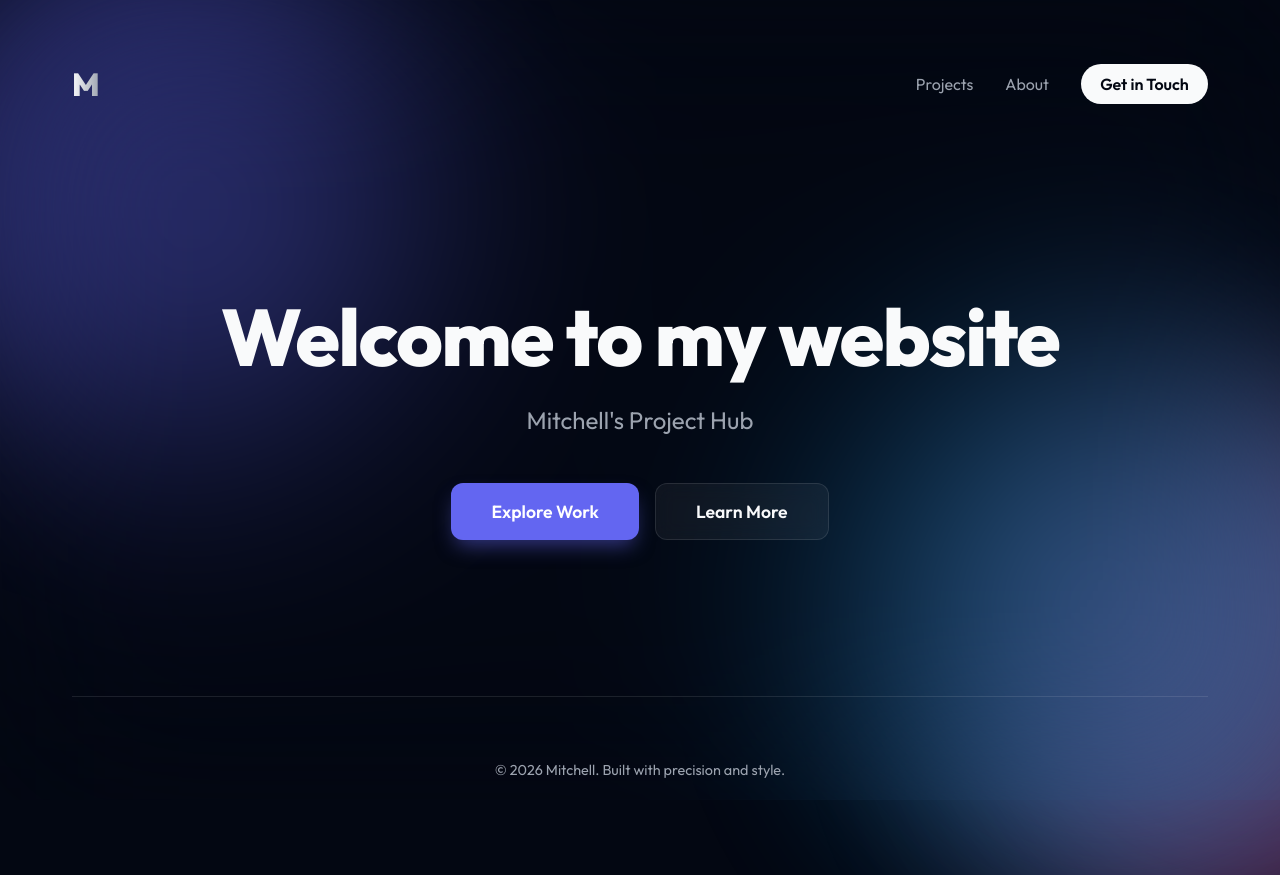
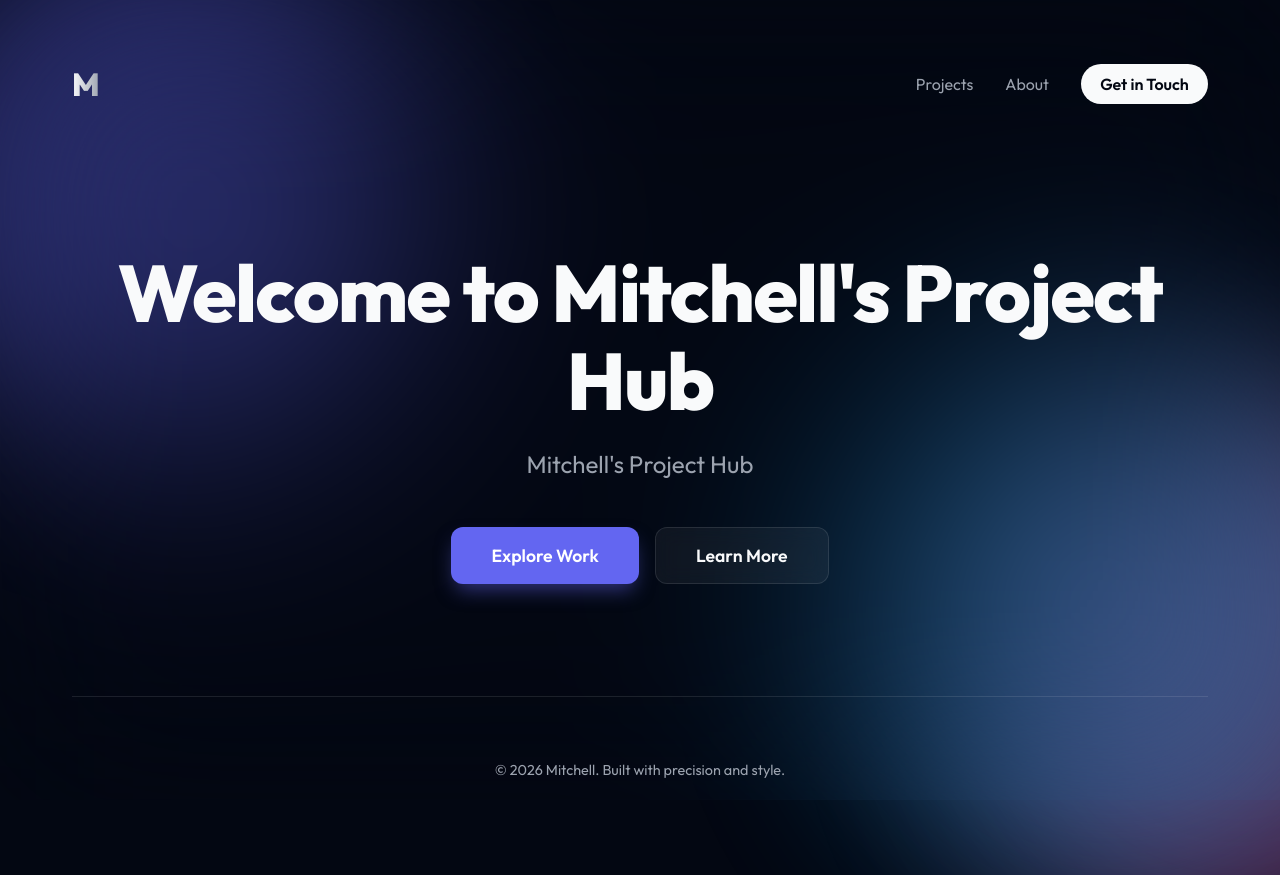
Before and after one commit to mitchellryanclark/mitchellryanclark.com, a plain HTML site: page index.html in a window 1280 px wide. Drawn offline with Linux system fonts and the light colour scheme.

Commit message:
Updated homepage headline for testing

```diff
--- a/index.html
+++ b/index.html
@@ -31,7 +31,7 @@
         </header>
 
         <section class="hero">
-            <h1 class="reveal-text">Welcome to my website</h1>
+            <h1 class="reveal-text">Welcome to Mitchell's Project Hub</h1>
             <p class="subtitle reveal-text-delay">Mitchell's Project Hub</p>
             <div class="cta-group">
                 <button class="primary-btn">Explore Work</button>
```
